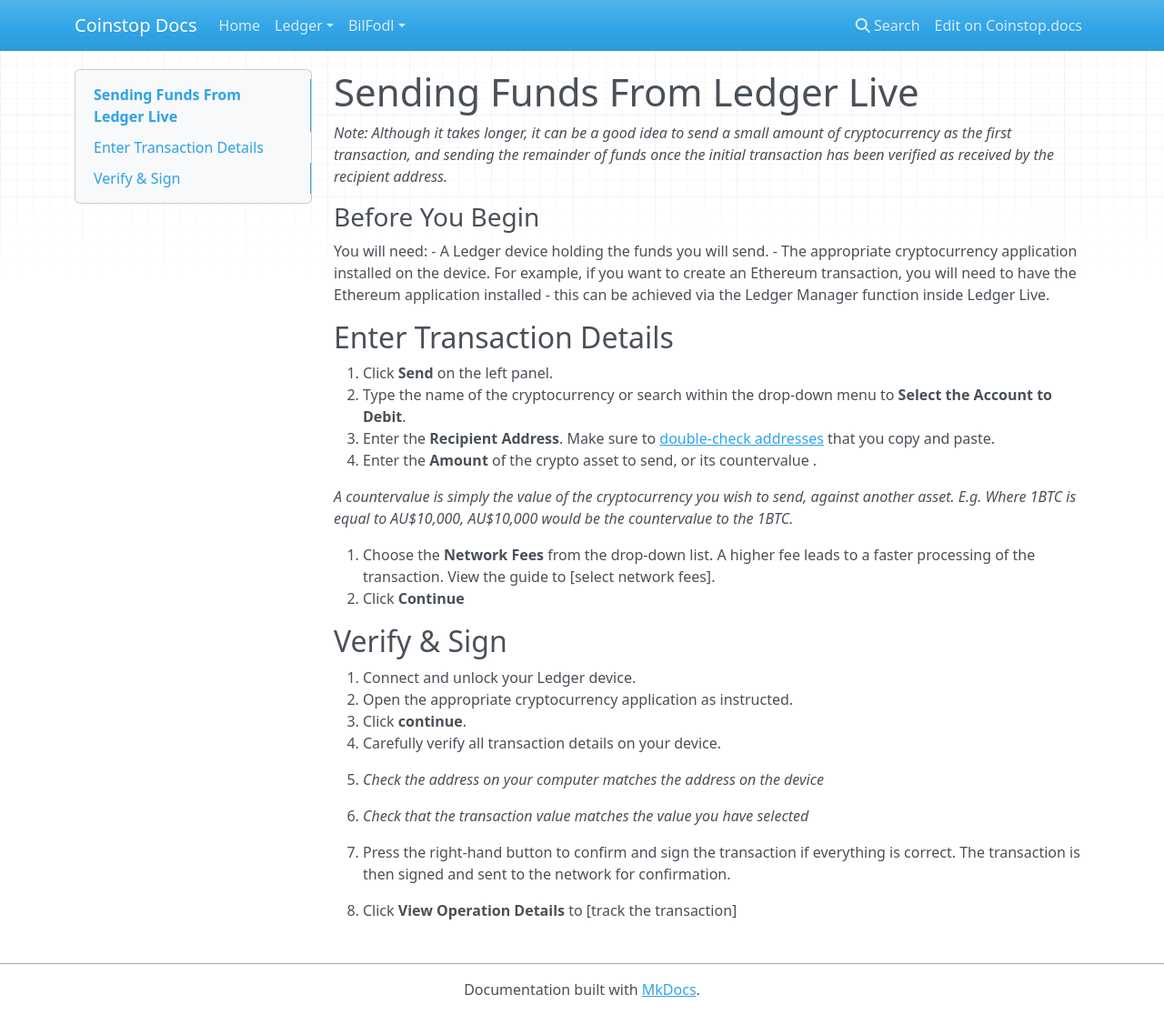
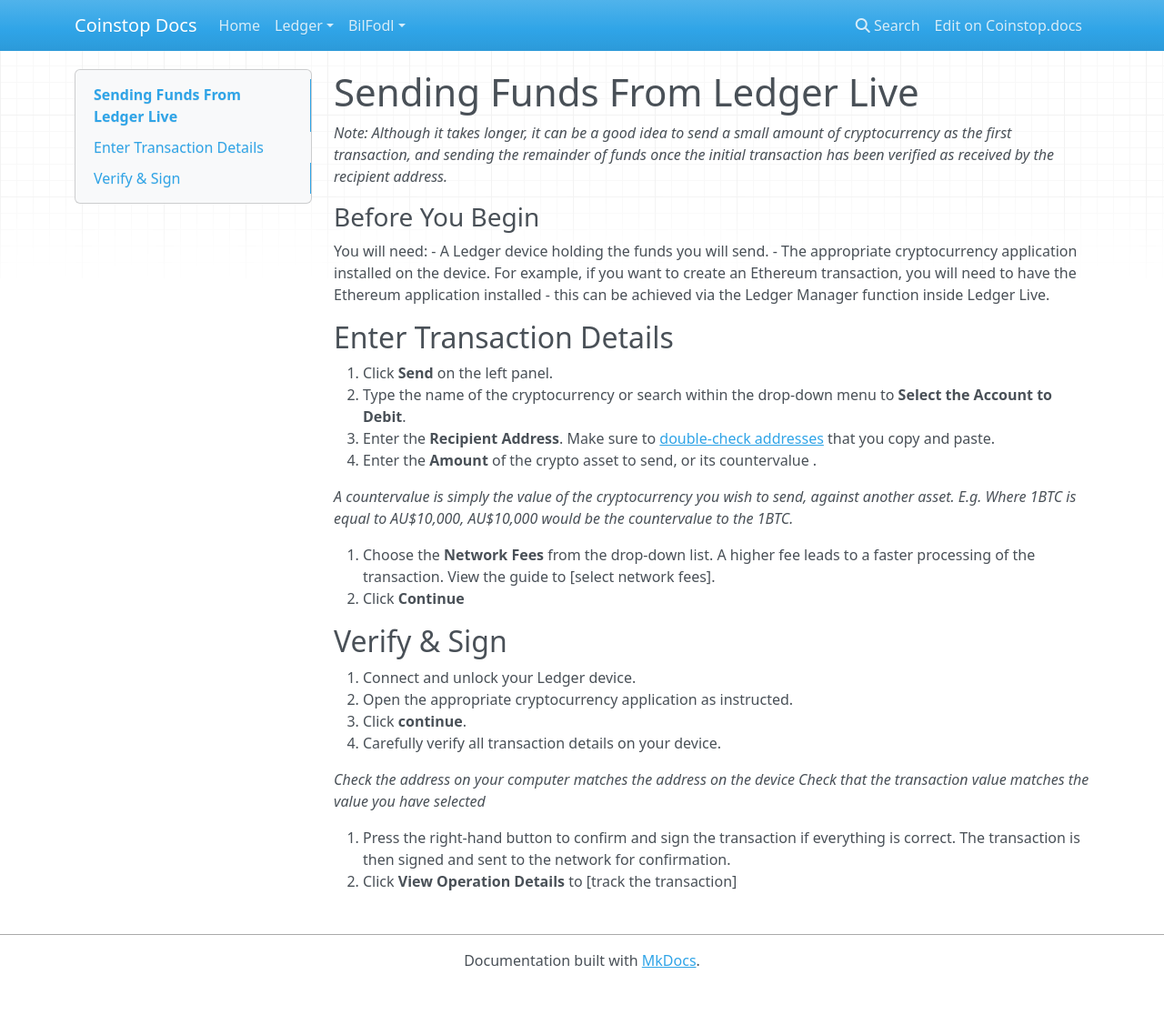
Before and after one commit to coinstopio/coinstopio.docs, an MkDocs documentation site: the page built from docs/Ledger/LedgerLive/SendingFundsFromLedgerLive.md, in a window 1280 px wide and 1116 px high. Shown: the whole window at 91% size. Built offline with MkDocs 1.6.1, drawn with Linux system fonts in a browser that asks for light colours; nearby versions of some CDN libraries.

```diff
--- a/docs/Ledger/LedgerLive/SendingFundsFromLedgerLive.md
+++ b/docs/Ledger/LedgerLive/SendingFundsFromLedgerLive.md
@@ -33,8 +33,8 @@ _A countervalue is simply the value of the cryptocurrency you wish to send, agai
 3.  Click **continue**.
 4.  Carefully verify all transaction details on your device.
 
-  - _Check the address on your computer matches the address on the device_
-  - _Check that the transaction value matches the value you have selected_
+_Check the address on your computer matches the address on the device_
+_Check that the transaction value matches the value you have selected_
 
 5.  Press the right-hand button to confirm and sign the transaction if everything is correct. The transaction is then signed and sent to the network for confirmation.
 6.  Click **View Operation Details** to [track the transaction]
```
